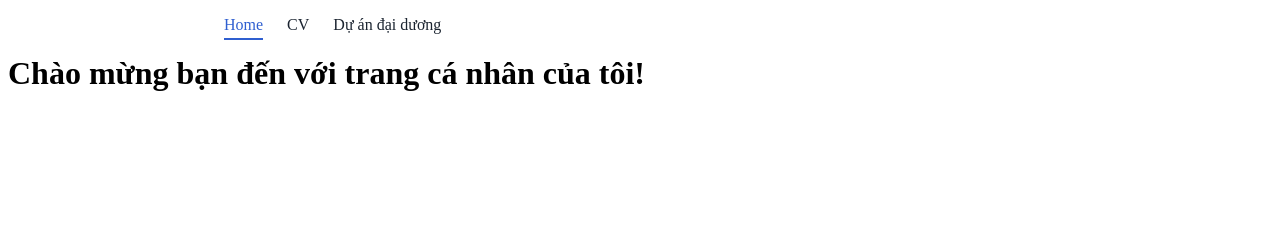
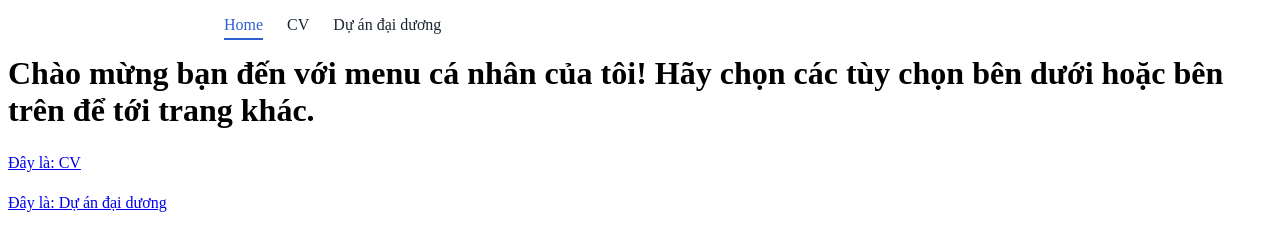
Before and after one commit to anck368/anck368.github.io, a plain HTML site: page BT/index.html in a window 1280 px wide. Drawn offline with Linux system fonts and the light colour scheme.

Commit message:
Update index.html

```diff
--- a/BT/index.html
+++ b/BT/index.html
@@ -6,6 +6,10 @@
     <title>index
     </title>
     <style>
+    p {
+        font-size: 2 rem;
+        line-height: 1.5;
+    }
     .menu {
             max-width: 52rem;
             margin: 0 auto 1rem;
@@ -38,6 +42,8 @@
         </ul>
     </nav>
 </header>
-<h1>Chào mừng bạn đến với trang cá nhân của tôi!</h1>
+<h1>Chào mừng bạn đến với menu cá nhân của tôi! Hãy chọn các tùy chọn bên dưới hoặc bên trên để tới trang khác.</h1>
+<p><a href="profile.html">Đây là: CV</a></p>
+<p><a href="fish.html">Đây là: Dự án đại dương</a></p>
 </body>
 </html>
```
